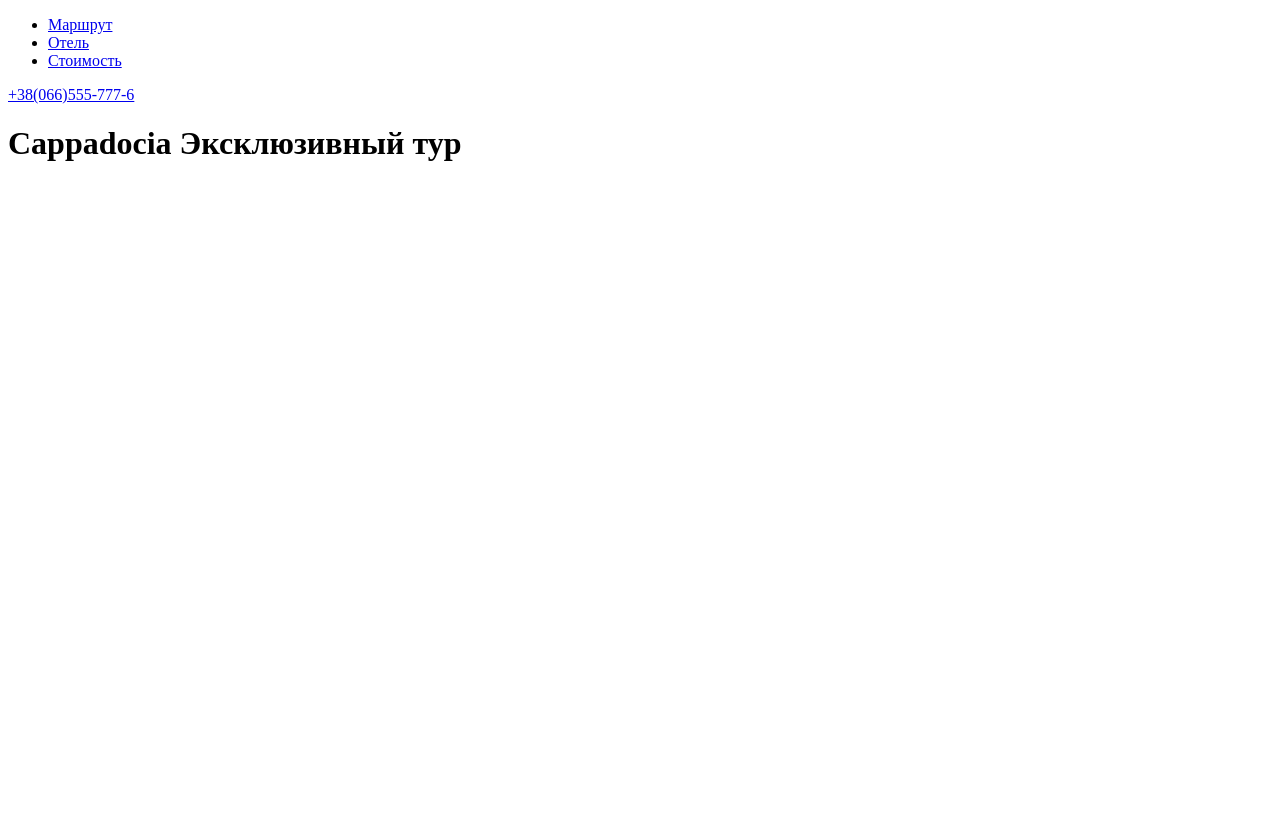
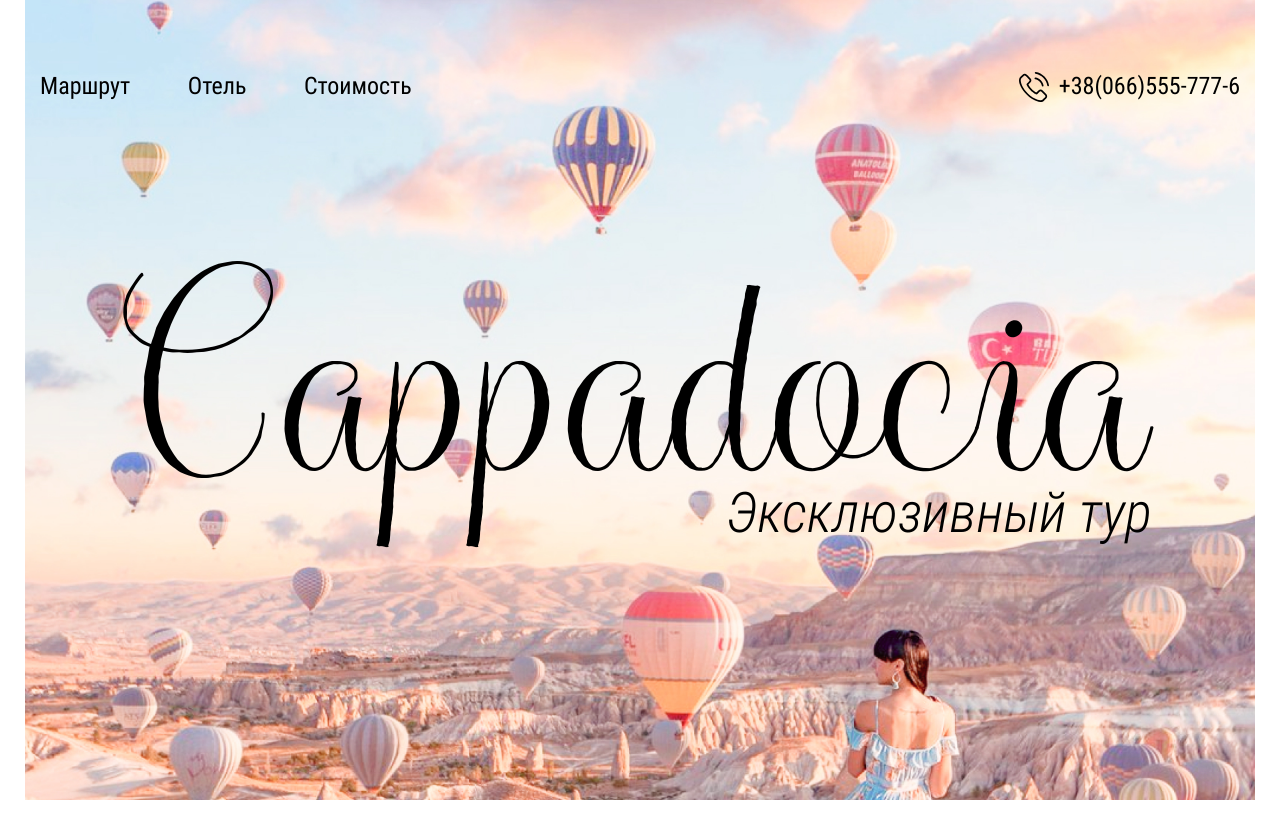
Before and after one commit to Vidiborets0012/Cappadocia, a plain HTML site: page index.html in a window 1280 px wide. Before the commit the page ends 800 px from the top, so only its background shows below. Drawn offline with Linux system fonts and the light colour scheme.

Commit message:
connect fonts and set styles for the header

```diff
--- /dev/null
+++ b/css/reset.css
@@ -0,0 +1,94 @@
+html, body, div, span, object, iframe,
+h1, h2, h3, h4, h5, h6, p, blockquote, pre,
+abbr, address, cite, code,
+del, dfn, em, img, ins, kbd, q, samp,
+small, strong, sub, sup, var,
+b, i,
+dl, dt, dd, ol, ul, li,
+fieldset, form, label, legend,
+table, caption, tbody, tfoot, thead, tr, th, td,
+article, aside, canvas, details, figcaption, figure,
+footer, header, hgroup, menu, nav, section, summary,
+time, mark, audio, video {
+    margin:0;
+    padding:0;
+    border:0;
+    outline:0;
+    font-size:100%;
+    vertical-align:baseline;
+    background:transparent;
+}
+
+body {
+    line-height:1;
+}
+
+article,aside,details,figcaption,figure,
+footer,header,hgroup,menu,nav,section {
+    display:block;
+}
+
+nav ul {
+    list-style:none;
+}
+
+blockquote, q {
+    quotes:none;
+}
+
+blockquote:before, blockquote:after,
+q:before, q:after {
+    content:'';
+    content:none;
+}
+
+a {
+    margin:0;
+    padding:0;
+    font-size:100%;
+    vertical-align:baseline;
+    background:transparent;
+}
+
+/* change colours to suit your needs */
+ins {
+    background-color:#ff9;
+    color:#000;
+    text-decoration:none;
+}
+
+/* change colours to suit your needs */
+mark {
+    background-color:#ff9;
+    color:#000;
+    font-style:italic;
+    font-weight:bold;
+}
+
+del {
+    text-decoration: line-through;
+}
+
+abbr[title], dfn[title] {
+    border-bottom:1px dotted;
+    cursor:help;
+}
+
+table {
+    border-collapse:collapse;
+    border-spacing:0;
+}
+
+/* change border colour to suit your needs */
+hr {
+    display:block;
+    height:1px;
+    border:0;
+    border-top:1px solid #cccccc;
+    margin:1em 0;
+    padding:0;
+}
+
+input, select {
+    vertical-align:middle;
+}
--- a/css/style.css
+++ b/css/style.css
@@ -0,0 +1,126 @@
+*,
+::before,
+::after {
+  box-sizing: border-box;
+}
+
+@font-face {
+  font-family: 'balqis';
+  src: url('../fonts/balqis.woff2') format('woff2'), url('../fonts/balqis.woff') format('woff');
+  font-weight: 300;
+  font-style: normal;
+  font-display: swap;
+}
+
+@font-face {
+  font-family: 'RobotoCondensed-Light';
+  src: url('../fonts/RobotoCondensed-Light.woff2') format('woff2'),
+    url('../fonts/RobotoCondensed-Light.woff') format('woff');
+  font-weight: 300;
+  font-style: normal;
+  font-display: swap;
+}
+
+@font-face {
+  font-family: 'RobotoCondensed-LightItalic';
+  src: url('../fonts/RobotoCondensed-LightItalic.woff2') format('woff2'),
+    url('../fonts/RobotoCondensed-LightItalic.woff') format('woff');
+  font-weight: 300;
+  font-style: italic;
+  font-display: swap;
+}
+
+@font-face {
+  font-family: 'RobotoCondensed-Regular';
+  src: url('../fonts/RobotoCondensed-Regular.woff2') format('woff2'),
+    url('../fonts/RobotoCondensed-Regular.woff') format('woff');
+  font-weight: 400;
+  font-style: normal;
+  font-display: swap;
+}
+
+body {
+  font-family: 'RobotoCondensed-Light';
+  font-size: 18px;
+  line-height: 21px;
+  color: #000;
+}
+
+.container {
+  max-width: 1230px;
+  padding: 0 15px;
+  margin: 0 auto;
+}
+
+a {
+  color: inherit;
+  text-decoration: none;
+}
+
+.header {
+  background-image: url('../images/header-bg.jpg');
+  background-repeat: no-repeat;
+  background-size: cover;
+  background-position: center bottom;
+  height: 100vh;
+  margin-bottom: 200px;
+}
+
+.header-top {
+  display: flex;
+  justify-content: space-between;
+  padding-top: 72px;
+  font-family: 'RobotoCondensed-Regular';
+  font-size: 24px;
+  line-height: 28px;
+}
+
+.menu-list-item {
+  display: inline-block;
+}
+
+.menu-list-item:not(:last-child) {
+  margin-right: 52px;
+}
+/* .menu-list-item + .menu-list-item {
+  margin-left: 52px;
+} */
+
+.menu-list-link:hover {
+  text-decoration: underline;
+}
+
+.header-phone {
+  padding-left: 40px;
+  position: relative;
+}
+
+.header-phone::before {
+  content: '';
+  position: absolute;
+  background-image: url(../images/header-icon-phone.svg);
+  width: 30px;
+  height: 30px;
+  left: 0;
+}
+
+.header-title {
+  padding-top: 152px;
+  text-align: center;
+  font-family: 'balqis';
+  font-weight: 300;
+  font-size: 250px;
+  line-height: 264px;
+}
+
+.header-title span {
+  display: block;
+  text-align: right;
+  font-family: 'RobotoCondensed-LightItalic';
+  font-style: italic;
+  font-weight: 300;
+  font-size: 56px;
+  line-height: 66px;
+  margin-top: -36px;
+  margin-right: 88px;
+}
--- a/index.html
+++ b/index.html
@@ -4,6 +4,11 @@
     <meta charset="UTF-8" />
     <meta name="viewport" content="width=device-width, initial-scale=1.0" />
     <title>Document</title>
+    <!-- <link
+      rel="stylesheet"
+      href="https://cdnjs.cloudflare.com/ajax/libs/normalize/8.0.1/normalize.css"
+    /> -->
+    <link rel="stylesheet" href="css/reset.css" />
     <link rel="stylesheet" href="css/style.css" />
   </head>
   <body>
```
Also changed, not shown: css/slick.css (added, +119 -0 lines), fonts/RobotoCondensed-Light.woff (added), fonts/RobotoCondensed-Light.woff2 (added), fonts/RobotoCondensed-LightItalic.woff (added), fonts/RobotoCondensed-LightItalic.woff2 (added), fonts/RobotoCondensed-Regular.woff (added), fonts/RobotoCondensed-Regular.woff2 (added), fonts/balqis.woff (added), fonts/balqis.woff2 (added).
